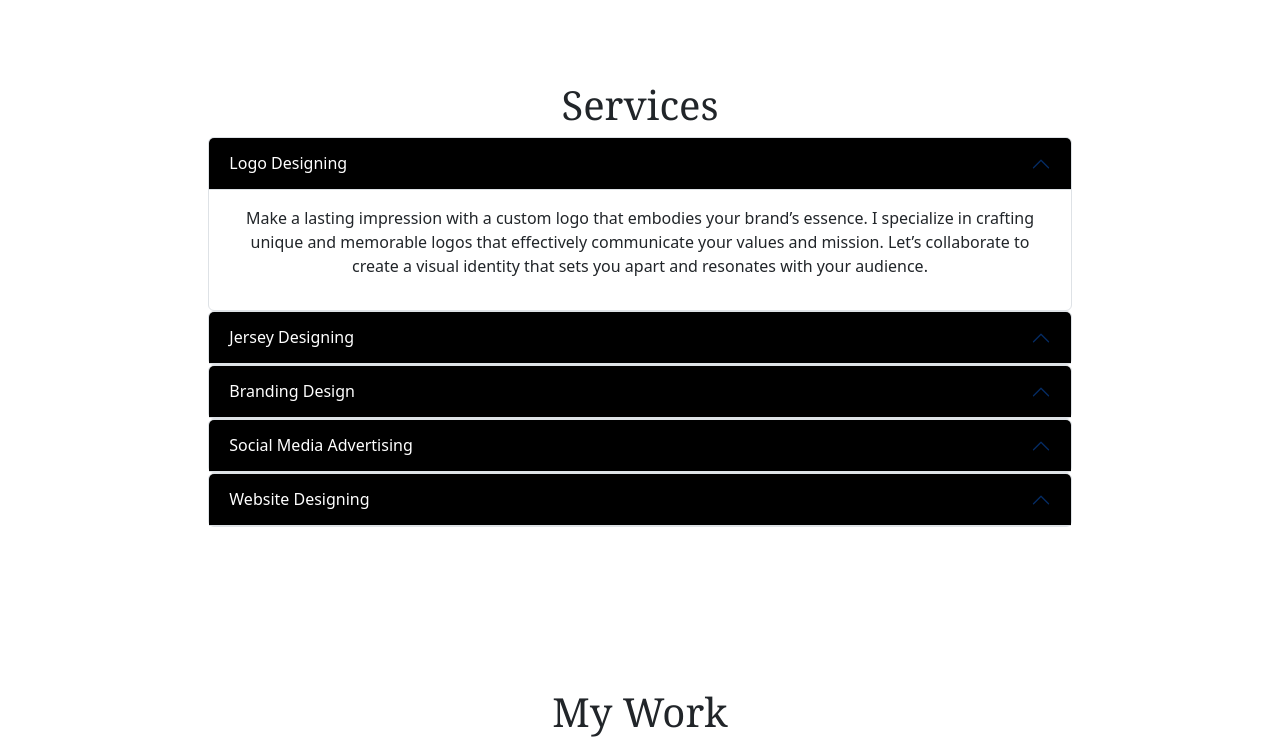
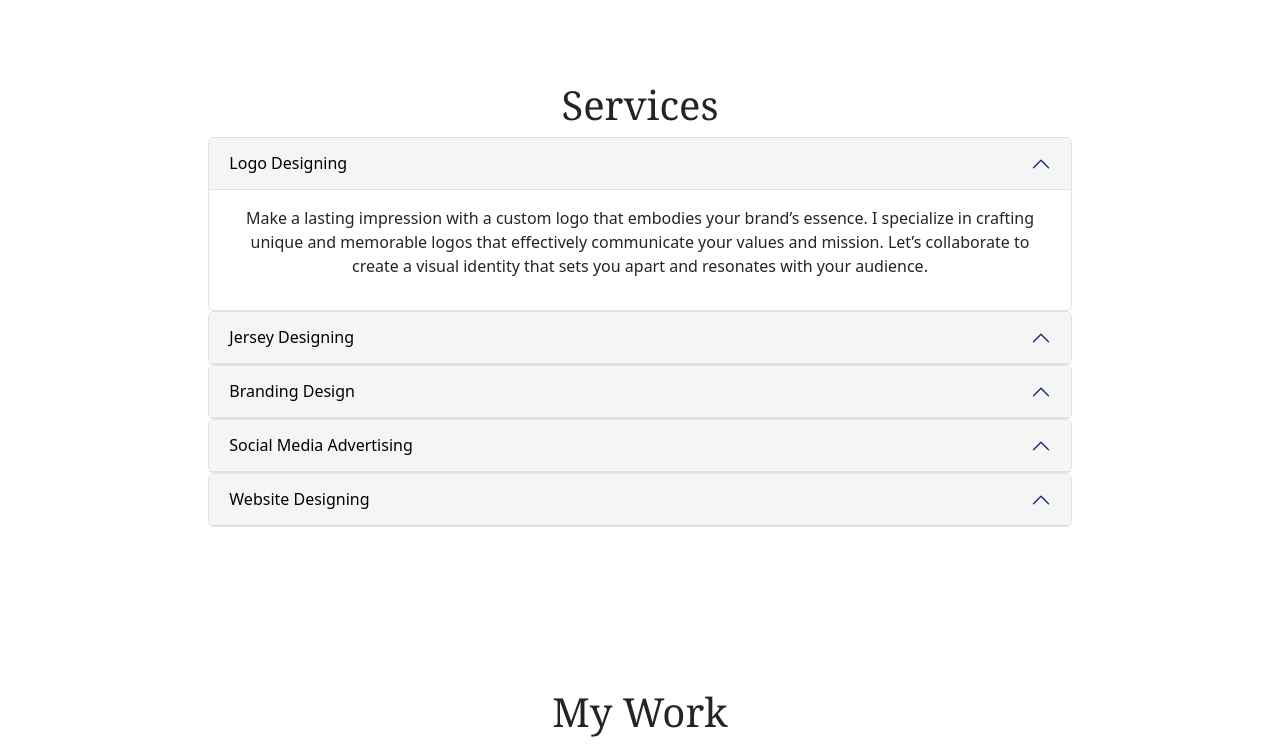
Before and after one commit to Azaan-Anys/Portfolio, a plain HTML site: page index.html in a window 1280 px wide. Shown: the part 800-1544 px from the top of the page. Drawn offline with nearby package versions, Linux system fonts and the light colour scheme.

Commit message:
Aesthetic update

```diff
--- a/styles.css
+++ b/styles.css
@@ -28,14 +28,10 @@ h1 {
 }
 .services .text .accordion {
     --bs-accordion-btn-bg: white;
-    --bs-accordion-active-bg: black;
-    --bs-accordion-active-color: white;
-    --bs-accordion-btn-focus-box-shadow: none;
+    --bs-accordion-active-bg: whitesmoke;
+    --bs-accordion-active-color: black;
+    --bs-accordion-btn-focus-box-shadow: black;
 }
-/*.services .text ul {
-    list-style: circle;
-    text-align: left;
-}*/
 .myWork {
     padding: 2.5%;
     display: flex;
@@ -44,7 +40,7 @@ h1 {
     height: fit-content;
     width: 100%;
 }
-.myWork .text .images img {
+.myWork .text a .images img {
     width: 15%;
     margin: 2%;
     border-radius: 5%;
@@ -89,27 +85,6 @@ button:hover {
     background-color: white;
     color: black;
 }
-
-/* services.html
-
-.stuff {
-    width: 100%;
-    height: fit-content;
-    display: flex;
-    align-items: center;
-    justify-content: center;
-}
-.stuff .morestuff {
-    margin: 5%;
-    padding: 3%;
-    height: fit-content;
-    text-align: justify;
-    width: 100%;
-}
-*/
-
-/* myWork.html */
-
 .stuff {
     padding: 5%;
 }
@@ -121,21 +96,6 @@ button:hover {
     margin-bottom: 5%;
     border-radius: 5%;
 }
-/*.stuff .morestuff .gallery {
-    display: flex;
-    align-items: center;
-    justify-content: center;
-    padding: 5%;
-    width: 100%;
-}
-.stuff .morestuff .gallery img {
-    width: 50%;
-    border-radius: 5%;
-    margin: 2%;
-}*/
-
-/* Service & myWork */
-
 .back {
     margin: none;
     width: 100%;
```
